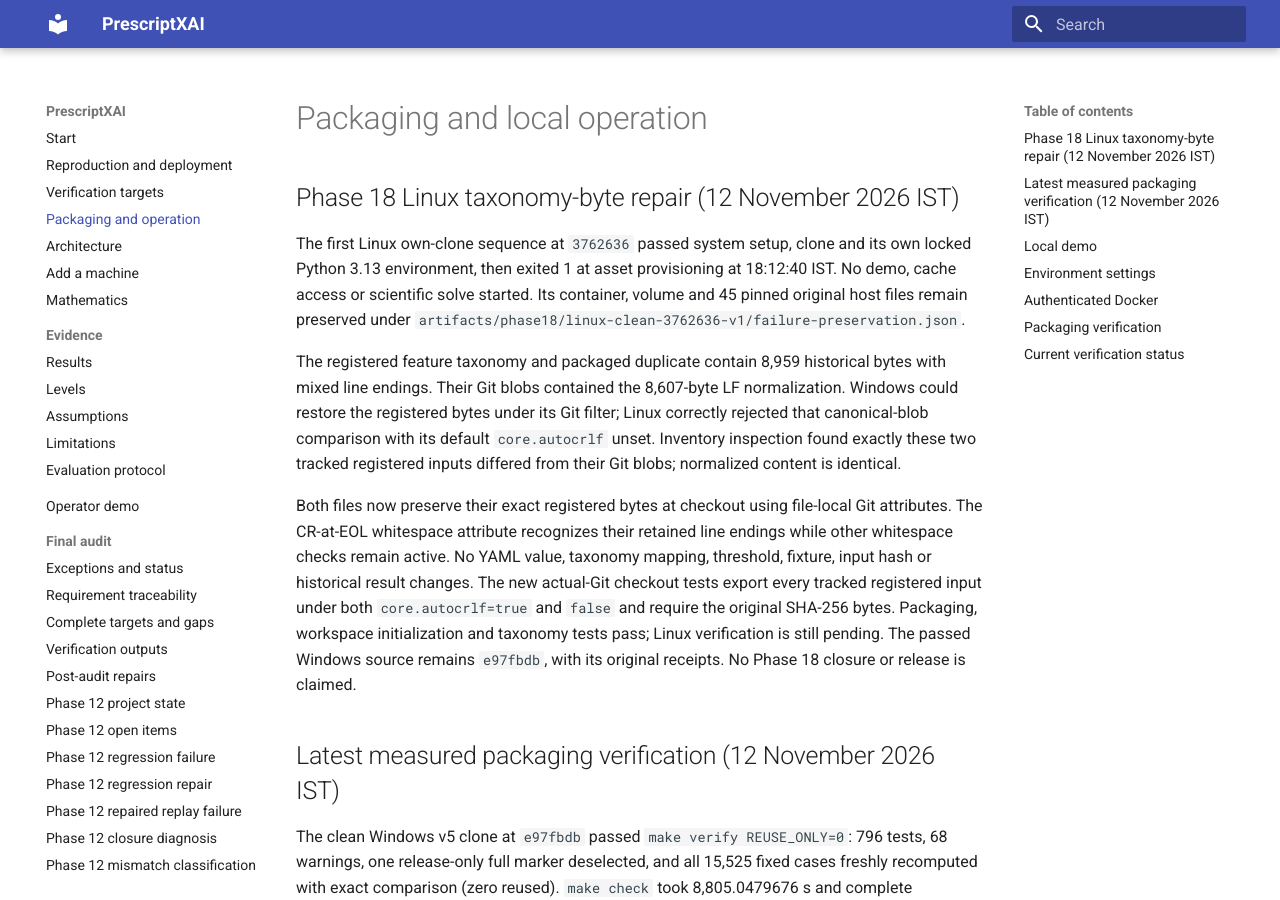
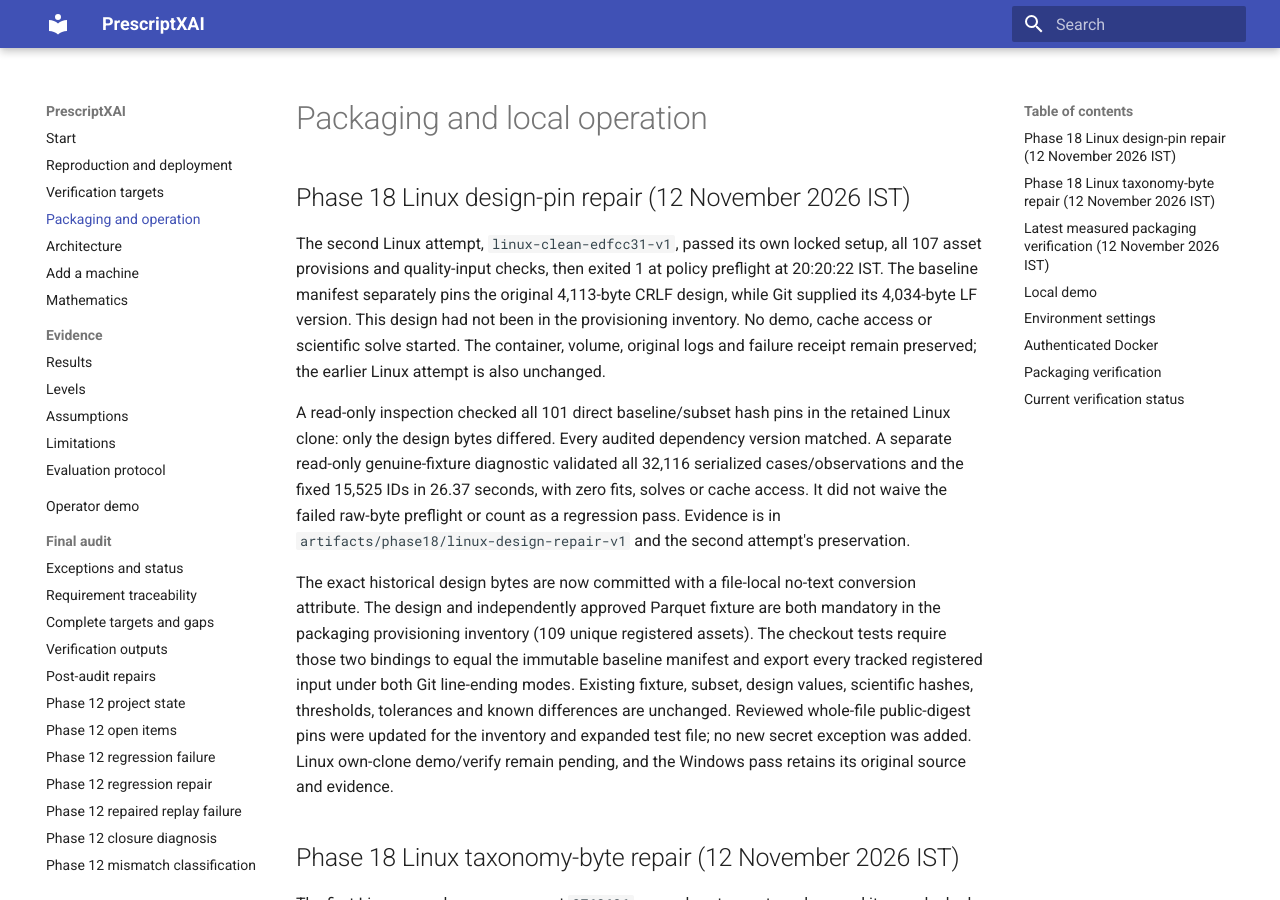
Before and after one commit to Chiranth-17/PrescriptXAI, an MkDocs documentation site: the page built from docs/packaging.md, in a window 1280 px wide and 900 px high. Built offline with MkDocs 1.6.1 and Material for MkDocs 9.7.7, drawn with Linux system fonts in a browser that asks for light colours.

Commit message:
fix(packaging): provision the immutable baseline design and fixture

```diff
--- a/docs/packaging.md
+++ b/docs/packaging.md
@@ -1,4 +1,34 @@
 # Packaging and local operation
+
+## Phase 18 Linux design-pin repair (12 November 2026 IST)
+
+The second Linux attempt, `linux-clean-edfcc31-v1`, passed its own locked
+setup, all 107 asset provisions and quality-input checks, then exited 1 at
+policy preflight at 20:20:22 IST. The baseline manifest separately pins the
+original 4,113-byte CRLF design, while Git supplied its 4,034-byte LF version.
+This design had not been in the provisioning inventory. No demo, cache access
+or scientific solve started. The container, volume, original logs and failure
+receipt remain preserved; the earlier Linux attempt is also unchanged.
+
+A read-only inspection checked all 101 direct baseline/subset hash pins in the
+retained Linux clone: only the design bytes differed. Every audited dependency
+version matched. A separate read-only genuine-fixture diagnostic validated all
+32,116 serialized cases/observations and the fixed 15,525 IDs in 26.37 seconds,
+with zero fits, solves or cache access. It did not waive the failed raw-byte
+preflight or count as a regression pass. Evidence is in
+`artifacts/phase18/linux-design-repair-v1` and the second attempt's preservation.
+
+The exact historical design bytes are now committed with a file-local no-text
+conversion attribute. The design and independently approved Parquet fixture are
+both mandatory in the packaging provisioning inventory (109 unique registered
+assets). The checkout tests require those two bindings to equal the immutable
+baseline manifest and export every tracked registered input under both Git
+line-ending modes. Existing fixture, subset, design values, scientific hashes,
+thresholds, tolerances and known differences are unchanged. Reviewed whole-file
+public-digest pins were updated for the inventory and expanded test file; no new
+secret exception was added. Linux own-clone demo/verify remain pending, and the
+Windows pass retains its original source and evidence.
+
 
 ## Phase 18 Linux taxonomy-byte repair (12 November 2026 IST)
 
```
Also changed, not shown: .gsd/STATE.md (+11 -1 lines), PROGRESS.md (+30 -0 lines), 5 other files.
